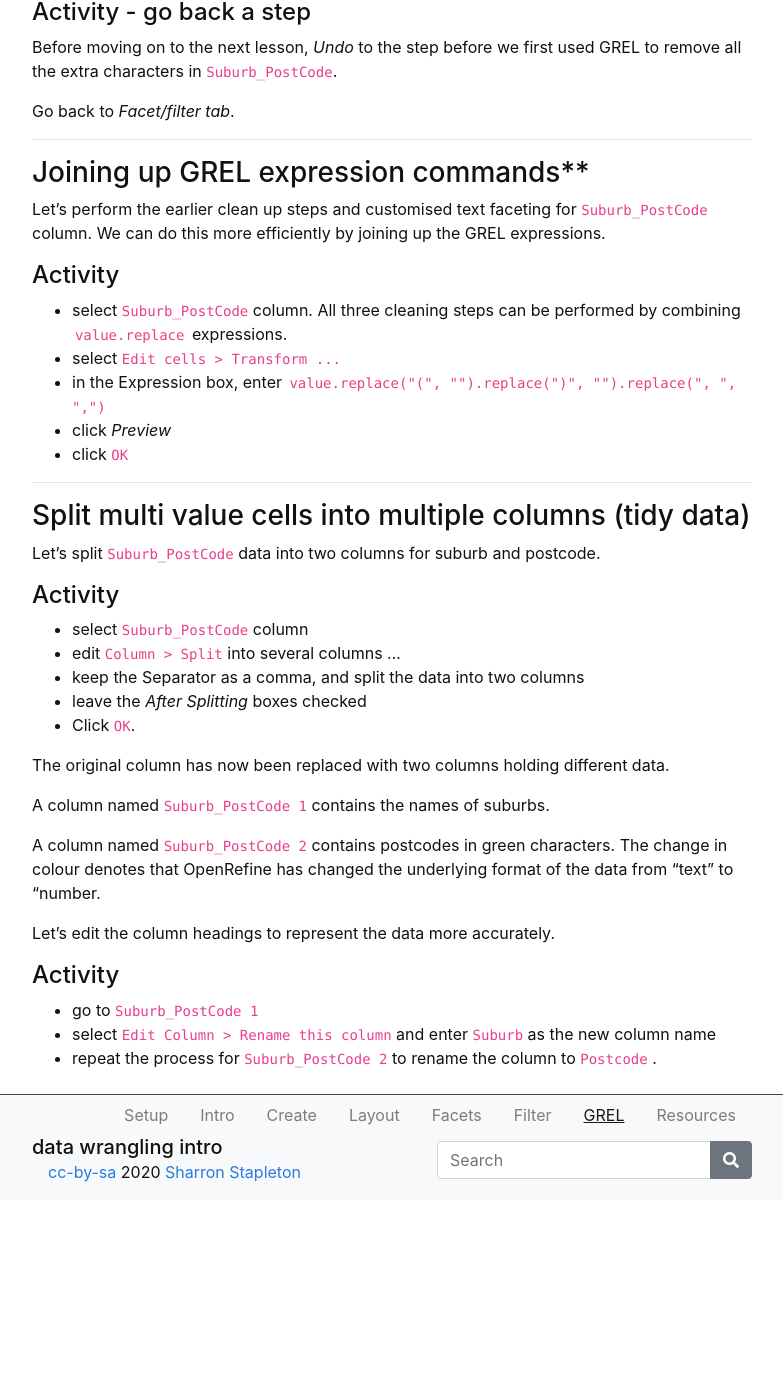
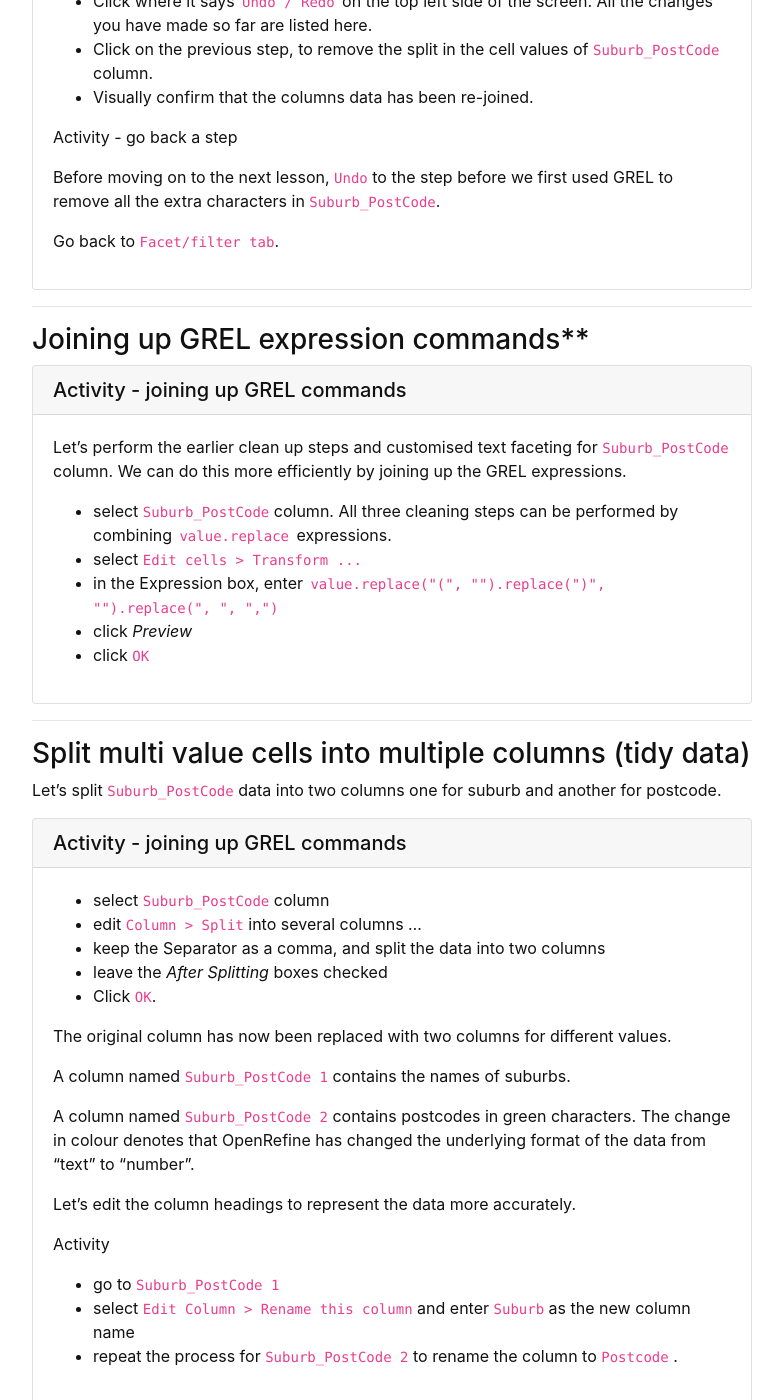
Before and after one commit to GULibrarySandbox/intro-data-wrangle, a Jekyll site: the page built from content/6-lesson.md, in a window 1280 px wide and 1400 px high, scrolled down 3057 px. Shown: the whole window, without its empty margins (248-1031 px from the left). Built offline with Jekyll 4.4.1, drawn with Linux system fonts in a browser that asks for light colours; before the commit the page ends 4257 px from its top, so only the background shows below that; some of the changed text lies outside the part shown.

Commit message:
Update 6-lesson.md

```diff
--- a/content/6-lesson.md
+++ b/content/6-lesson.md
@@ -26,14 +26,14 @@ Look at the data in  `Suburb_PostCode`  column.  It has more than one value in
 
 Let's remove all the unnecessary characters by using the GREL command  `value.replace`.
 
-`Value.replace`  is the *command*. What needs to be added to make the *command* work are what are called *arguments* in programming speak. In this case, the arguments are the values of *what needs to be replaced*, and then *what it needs to be replaced with*. The argument is written inside brackets like this `("value to replace","new value")`.
+`Value.replace`  is the *command*. What needs to be added to make the *command* work are what are called *arguments* in programming speak. In this case, the arguments are the values of *what needs to be replaced*, and then *what it needs to be replaced with*. The argument is written inside brackets like this  `("value to replace","new value")`.
 
 - Click the down arrow at the top of the  `Suburb_PostCode`  column.
 - Select  `Edit Cells > Transform ...` .
 
 This will open a window in which you can enter a *GREL expression*. An expression is a combination of the *command* you will be using, plus the *arguments* you will be using to modify the command, i.e. the values that will be changed.
 
-- In the Expression box, type  `value.replace("(", "")` to remove all left brackets by replacing them with nothing.
+- In the Expression box, type  `value.replace("(", "")`  to remove all left brackets by replacing them with nothing.
 
 In this case, the second value is empty since we want to remove the bracket, i.e. replace the bracket with nothing. You do not need to add any spaces within the expression. If you do, and they appear inside the quote marks, they will be added or removed, depending on within which set of values they appear.
 
@@ -49,14 +49,14 @@ Use the strategy above to remove the right-hand bracket (")") from the  `Subur
 It is easy to re-use GREL expressions, as OpenRefine provides a history of commands. You can select them and reuse as is or make changes. Let's try this with the remainder of the unnecessary characters in the  `Suburb_PostCode`  column. You want only to have a separator left between our two values in each cell.  The comma is the separator in this variable.
 
 {% capture text %}
-- at  `Suburb_PostCode` column, select `Edit cells > Transform ...`
-- click the  `History` tab
-- click on the first  `Reuse` option
-- click inside the expression box, change character `")",""` to `", ",","` (i.e. comma & space character to comma no space character)
+- at  `Suburb_PostCode` column, select  `Edit cells > Transform ...`
+- click the  `History`  tab
+- click on the first  `Reuse`  option
+- click inside the expression box, change character  `")",""` to `", ",","`  (i.e. comma & space character to comma no space character)
 - preview to check correctness
-- click  `OK`.{% endcapture %} {% include card.md header="Activity - repeat transformation steps by using `History`" text=text %}
+- click  `OK`.{% endcapture %} {% include card.md header="Activity - repeat transformation steps by using History" text=text %}
 
-Let's explore the `Suburb_PostCode` column to see which postcodes were the most or least prominent traffic crash locations.
+Let's explore the  `Suburb_PostCode`  column to see which postcodes were the most or least prominent traffic crash locations.
 
 -----
 
@@ -64,20 +64,19 @@ Let's explore the `Suburb_PostCode` column to see which postcodes were the m
 
 Splitting multi-valued cells will enable faceting by text. This is also useful for splitting full names in first and last name columns and more.
 
-#### Activity - splitting cells
-
+{% capture text %}
 - Click down arrow at the top of the  `Suburb_PostCode`  column.
-- Choose `Edit cells > Split multi-valued cells`
+- Choose  `Edit cells > Split multi-valued cells`
 - At the separator Expression box, check that the correct separator, i.e. a comma, is specified.
 - Click  `OK`.
 
 Note that the rows are still numbered sequentially and that there are now 55056 rows, which no longer reflects one row per accident record. These are compound data objects.
 
-- Click the *Records* option to change to *Records* mode and then go back to *Rows*.
+- Click the  `Records`  option to change to  `Records`  mode and then go back to  `Rows`.
 
-Note how the numbering changes as you toggle – indicating that several rows are related to the same record. This method is useful for `JSON` and `xml` files which have compound data objects.
+Note how the numbering changes as you toggle – indicating that several rows are related to the same record. This method is useful for  `JSON`  and  `xml`  files which have compound data objects.
 
-It would be possible to use a text facet to see this data, but this is not the most efficient method.
+It would be possible to use a text facet to see this data, but this is not the most efficient method.{% endcapture %} {% include card.md header="Activity - splitting cells" text=text %}
 
 -----
 
@@ -85,56 +84,53 @@ It would be possible to use a text facet to see this data, but this is not the m
 
 It is common while exploring and cleaning a dataset to discover after you've made a change that you really should have done something else first. OpenRefine provides *Undo* and *Redo* operations to make this easy, no matter how far along you have gone.
 
-#### Activity - Undo
-
-- Click where it says `Undo / Redo` on the top left side of the screen. All the changes you have made so far are listed here.
-- Click on the previous step, to remove the split in the cell values of `Suburb_PostCode` column.
+{% capture text %}
+- Click where it says  `Undo / Redo`  on the top left side of the screen. All the changes you have made so far are listed here.
+- Click on the previous step, to remove the split in the cell values of  `Suburb_PostCode`  column.
 - Visually confirm that the columns data has been re-joined.
 
-#### Activity - go back a step
+Activity - go back a step
 
-Before moving on to the next lesson, *Undo* to the step before we first used GREL to remove all the extra characters in `Suburb_PostCode`.
+Before moving on to the next lesson,  `Undo`  to the step before we first used GREL to remove all the extra characters in  `Suburb_PostCode`.
 
-Go back to *Facet/filter tab*.
+Go back to  `Facet/filter tab`.{% endcapture %} {% include card.md header="Activity - Undo" text=text %}
 
 -----
 
 ### Joining up GREL expression commands**
 
-Let's perform the earlier clean up steps and customised text faceting for `Suburb_PostCode` column. We can do this more efficiently by joining up the GREL expressions.
-
-#### Activity
+{% capture text %}
+Let's perform the earlier clean up steps and customised text faceting for  `Suburb_PostCode`  column. We can do this more efficiently by joining up the GREL expressions.
 
 - select  `Suburb_PostCode`  column.  All three cleaning steps can be performed by combining  `value.replace`  expressions.
 - select  `Edit cells > Transform ...`
 - in the Expression box, enter  `value.replace("(", "").replace(")", "").replace(", ", ",")`
 - click *Preview*
-- click `OK`
+- click `OK`{% endcapture %} {% include card.md header="Activity - joining up GREL commands" text=text %}
 
 -----
 
 ### Split multi value cells into multiple columns (tidy data)
 
-Let's split `Suburb_PostCode` data into two columns for suburb and postcode.
+Let's split  `Suburb_PostCode`  data into two columns one for suburb and another for postcode.
 
-#### Activity
-
+{% capture text %}
 - select  `Suburb_PostCode`  column
 - edit  `Column > Split`  into several columns ...
 - keep the Separator as a comma, and split the data into two columns
 - leave the *After Splitting* boxes checked
-- Click `OK`.
+- Click  `OK`.
 
-The original column has now been replaced with two columns holding different data.
+The original column has now been replaced with two columns for different values.
 
-A column named `Suburb_PostCode 1` contains the names of suburbs.
+A column named  `Suburb_PostCode 1`  contains the names of suburbs.
 
-A column named `Suburb_PostCode 2` contains postcodes in green characters.  The change in colour denotes that OpenRefine has changed the underlying format of the data from "text" to "number.
+A column named  `Suburb_PostCode 2`  contains postcodes in green characters.  The change in colour denotes that OpenRefine has changed the underlying format of the data from "text" to "number".
 
 Let's edit the column headings to represent the data more accurately.
 
-#### Activity
+Activity
 
 - go to  `Suburb_PostCode 1`
 - select  `Edit Column > Rename this column`  and enter  `Suburb`  as the new column name
-- repeat the process for  `Suburb_PostCode 2`  to rename the column to  `Postcode` .
+- repeat the process for  `Suburb_PostCode 2`  to rename the column to  `Postcode` .{% endcapture %} {% include card.md header="Activity - joining up GREL commands" text=text %}
```
